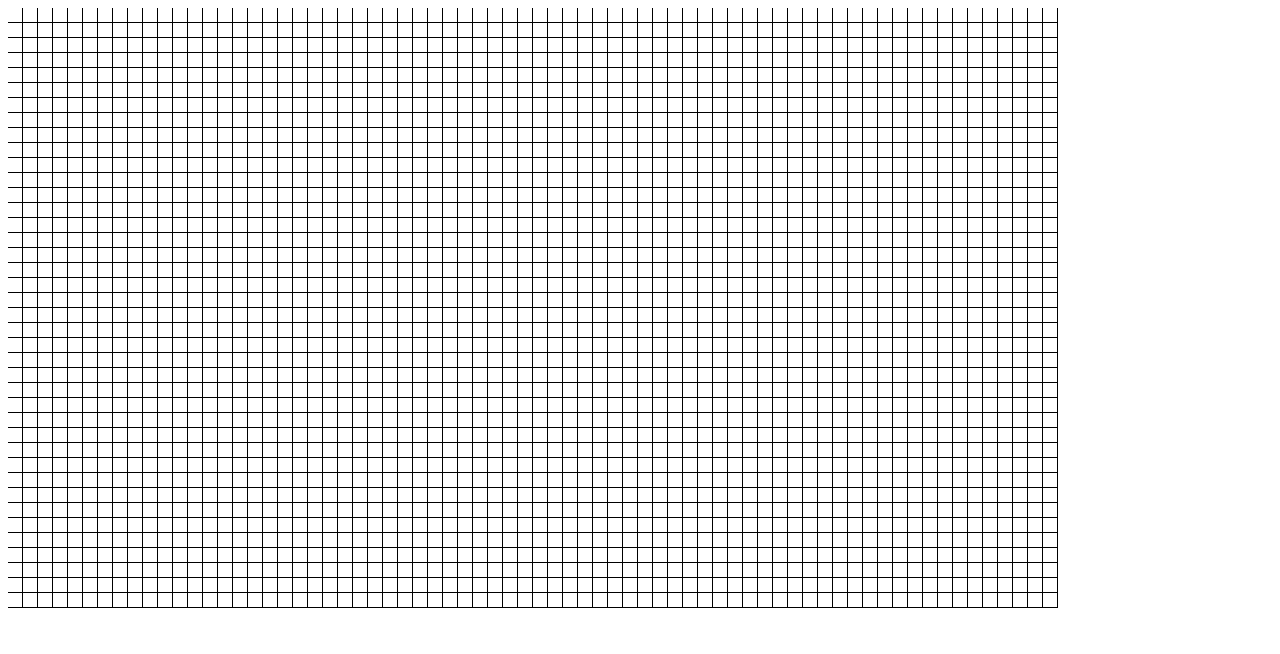
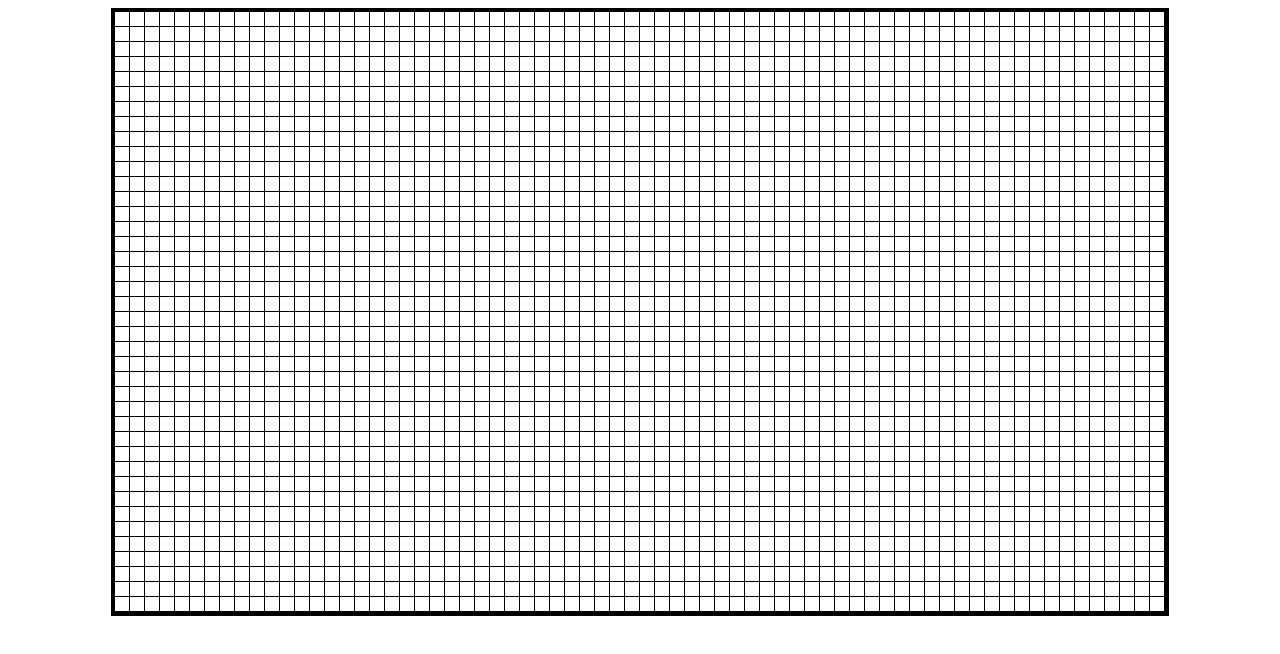
Before and after one commit to Metafyzik/Game-of-life, a plain HTML site: page GOT/index.html in a window 1280 px wide. Drawn offline with Linux system fonts and the light colour scheme.

Commit message:
creating main.css and adding border to canvas

```diff
--- a/GOT/index.html
+++ b/GOT/index.html
@@ -11,7 +11,7 @@
         <canvas width="1050" height="600"></canvas>
     </div>
 
-
+    <link rel="stylesheet" href="main.css">
     <script type="text/javascript" src="javascript.js"></script>
 </body>
 </html>
--- /dev/null
+++ b/GOT/main.css
@@ -0,0 +1,9 @@
+#container {
+    width: 1050px;
+    height: 600px;
+    border: 4px solid black;
+
+
+    margin: 0px auto;
+    text-align: center;
+}
```
